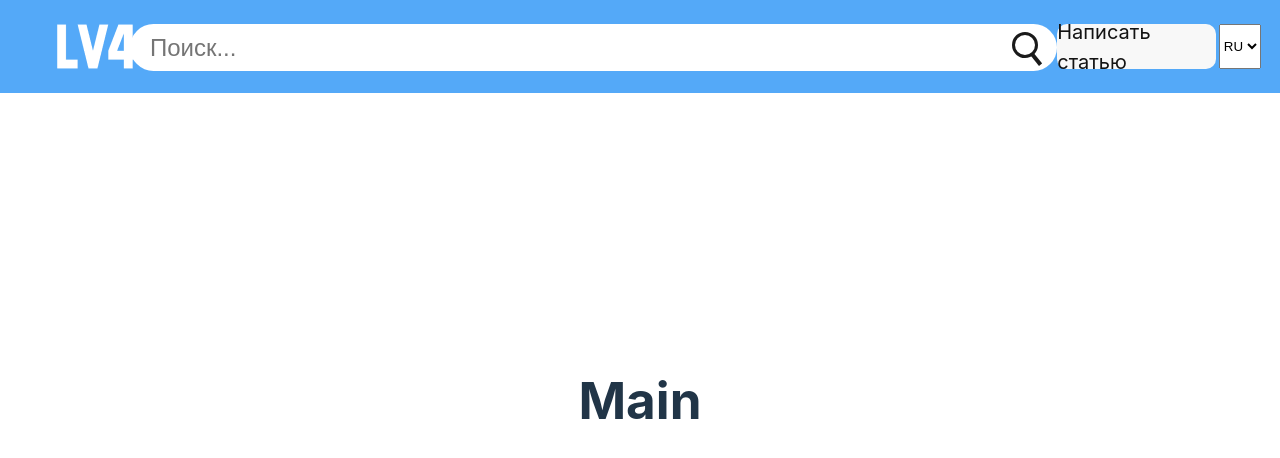
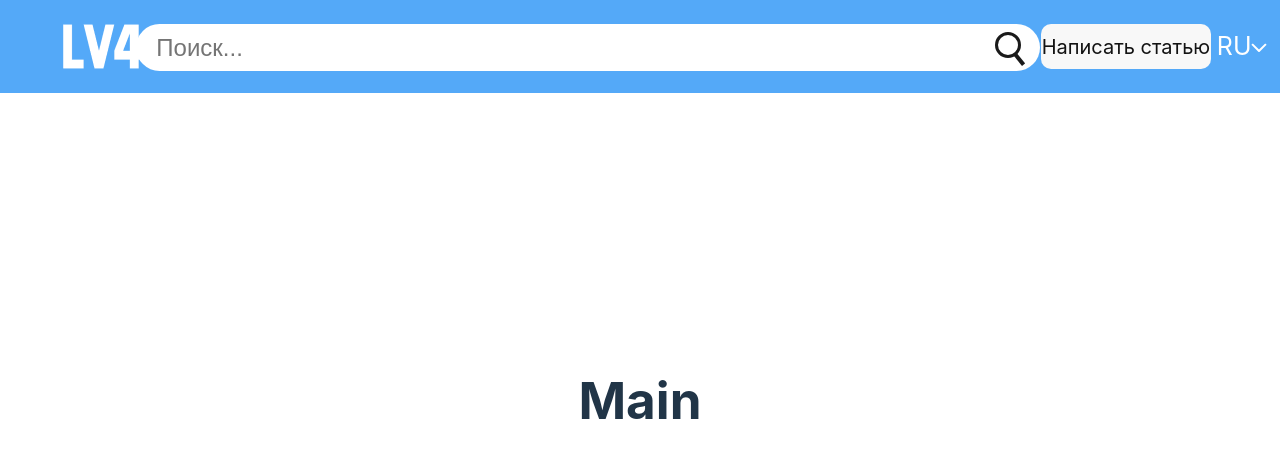
Before and after one commit to marxunion/levach, a Vue app in the folder frontend/: page / in a window 1280 px wide. Shown: the top 458 px of the page. Built offline with nearby package versions, Linux system fonts and the light colour scheme.

Commit message:
Update DropDown and intagrate dropdown to header

```diff
--- a/frontend/src/components/DropDown.vue
+++ b/frontend/src/components/DropDown.vue
@@ -1,5 +1,6 @@
 <script lang="ts">
-import ".scss/DropDown.vue"
+import "./scss/DropDown.scss"
+
 export default {
   props:
   {
@@ -21,6 +22,7 @@ export default {
       default: 0,
     },
   },
+  name: "DropDown",
   data()
   {
     return {
@@ -33,7 +35,6 @@ export default {
         open: false,
     };
   },
-  name: "DropDown",
   mounted() {
     this.$emit("input", this.selected);
   },
--- a/frontend/src/components/Header.vue
+++ b/frontend/src/components/Header.vue
@@ -1,9 +1,15 @@
 <script lang="ts">
     import "./scss/Header.scss";
+    import DropDown from "./DropDown.vue";
+
     export default {
         name: "Header",
+        components: {
+            DropDown,
+        },
     };
 </script>
+
 <template>
     <header class="header lock_padding">
         <div class="header__block">
@@ -18,10 +24,12 @@
                     </div>
                     <div class="header__bar__subbar">
                         <a href="/createarticle" class="header__bar__subbar__createarticle"><p>Написать статью</p></a>
-                        <select name="select" id="header__bar__subbar__select">
-                            <option value="RU">RU</option>
-                            <option value="EN">EN</option>
-                        </select>
+                        <DropDown
+                        :options="['RU', 'EN']"
+                        :default="'RU'"
+                        class="header__bar__subbar__select"
+                        @input=""
+                        />
                         <a class="header__bar__subbar__searchmobile">
                             <div class="header__bar__subbar__searchmobile__icon"></div>
                         </a>
--- a/frontend/src/components/scss/DropDown.scss
+++ b/frontend/src/components/scss/DropDown.scss
@@ -1,74 +1,74 @@
-@import url('../../scss/fonts.scss');
-body {
-  background: STEELBLUE;
-  font-family: 'Roboto';
-}
+.custom-select
+{
+    display: flex;
+    justify-content: center;
+    align-items: center;
+    position: relative;
+    & .selected
+    {
+        cursor: pointer;
+        width: 100%;
+        border-radius: 6px;
+        padding-left: 6px;
 
-.aselect
-{
-    cursor: pointer;
-	width: 70px;
-    margin: 20px auto;
-	.selector
-    {
-		position: relative;
-		z-index: 1;
-		.arrow
+        color: #ffffff;
+        font-size: 22px;
+
+        user-select: none;
+        position: relative;
+        &.open
         {
+            border-radius: 6px;
+            &:after
+            {
+                transform: rotateZ(180deg)
+            }
+        }
+        &:after
+        {
+            content: "";
+            top: 14px;
+            right: -5px;
+            width: 16px;
+            height: 10px;
+            background: url("./../../assets/img/arrowdown.svg") no-repeat;
             position: absolute;
-            right: 5px;
-            top: 40%;
-            width: 0;
-            height: 0;
-            transform: rotateZ(0deg) translateY(0px);
-            transition-duration: 0.3s;
-            transition-timing-function: cubic-bezier(.59,1.39,.37,1.01);
-        }
-        .expanded
-        {
-            transform: rotateZ(180deg) translateY(2px);
-        }
-        .label
-        {
-            display: block;
-            padding: 12px;
-            font-size: 28px;
-            color: #000000;
+            transition: .8s;
         }
     }
-    ul
-    {
+    & .items {
         width: 100%;
-        list-style-type: none;
-        padding: 0;
-        margin: 0;
-        font-size: 28px;
-        border: 1px solid gainsboro;
+        top: 40px;
+        left: 0;
+        right: 0;
+
+        border-radius: 6px;
+
+        font-size: 22px;
+        color: #000;
+
+        background-color: #ddd;
+
+        overflow: hidden;
         position: absolute;
+
         z-index: 1;
-        background: #ffffff;
-        border-radius: 15px;
-    }
-    li
-    {
-        padding: 8px 6px 8px 6px;
-        border-radius: 15px;
-        color: #111111;
-        text-align: center;
-        &:hover
-        {
-            background: #cccccc;
+        & div {
+            cursor: pointer;
+            width: 100%;
+            height: 32px;
+            line-height: 32px;
+
+            color: #000;
+
+            text-align: center;
+            user-select: none;
+            &:hover {
+                background-color: #ccc;
+            }
         }
     }
-    .current
-    {
-        background: #eaeaea;
-    }
-    .hidden
-    {
-        visibility: hidden;
-    }
-    .visible {
-        visibility: visible;
-    }
 }
+.selectHide {
+    display: none !important;
+}
--- a/frontend/src/components/scss/Header.scss
+++ b/frontend/src/components/scss/Header.scss
@@ -14,7 +14,7 @@
         justify-content: space-between;
         width: 95%;
         height: 100%;
-        margin-left: 2%;
+        margin-left: 3%;
     }
     &__logo
     {
@@ -35,7 +35,7 @@
         }
         &__search
         {
-            width: 80%;
+            width: 78%;
             height: 45px;
             position: relative;
             &__input
@@ -61,15 +61,7 @@
         {
             display: flex;
             justify-content: space-between;
-            width: 18%;
-            &__searchmobile
-            {
-                display: none;
-            }
-            &__createarticlemobile
-            {
-                display: none;
-            }
+            width: 20%;
             &__createarticle
             {
                 background-clip: content-box;
@@ -78,7 +70,7 @@
                 justify-content: center;
                 align-items: center;
                 border-radius: 10px;
-                width: 78%;
+                width: 80%;
                 height: 45px;
                 & > p
                 {
@@ -91,6 +83,39 @@
                     background-color: #e2e2e2;
                 }
             }
+            &__select
+            {
+                width: 60px;
+                height: 45px;
+                & > .selected
+                {
+                    font-size: 25px !important;
+                    &:after
+                    {
+                        content: "";
+                        top: 15px !important;
+                        right: 0 !important;
+                    }
+
+                }
+                & .items
+                {
+                    & div
+                    {
+                        height: 42px !important;
+                        line-height: 42px !important;
+                    }
+                }
+            }
+            &__searchmobile
+            {
+                display: none;
+            }
+            &__createarticlemobile
+            {
+                display: none;
+            }
+
         }
     }
     &__burger {
--- a/frontend/src/main.ts
+++ b/frontend/src/main.ts
@@ -1,6 +1,7 @@
 import { createApp } from 'vue';
 import App from './App.vue'
 import './scss/default.scss';
+import './scss/fonts.scss';
 import router from './router';
 
 const app = createApp(App)
```
Lines whose indentation alone changed are shown as unchanged.
